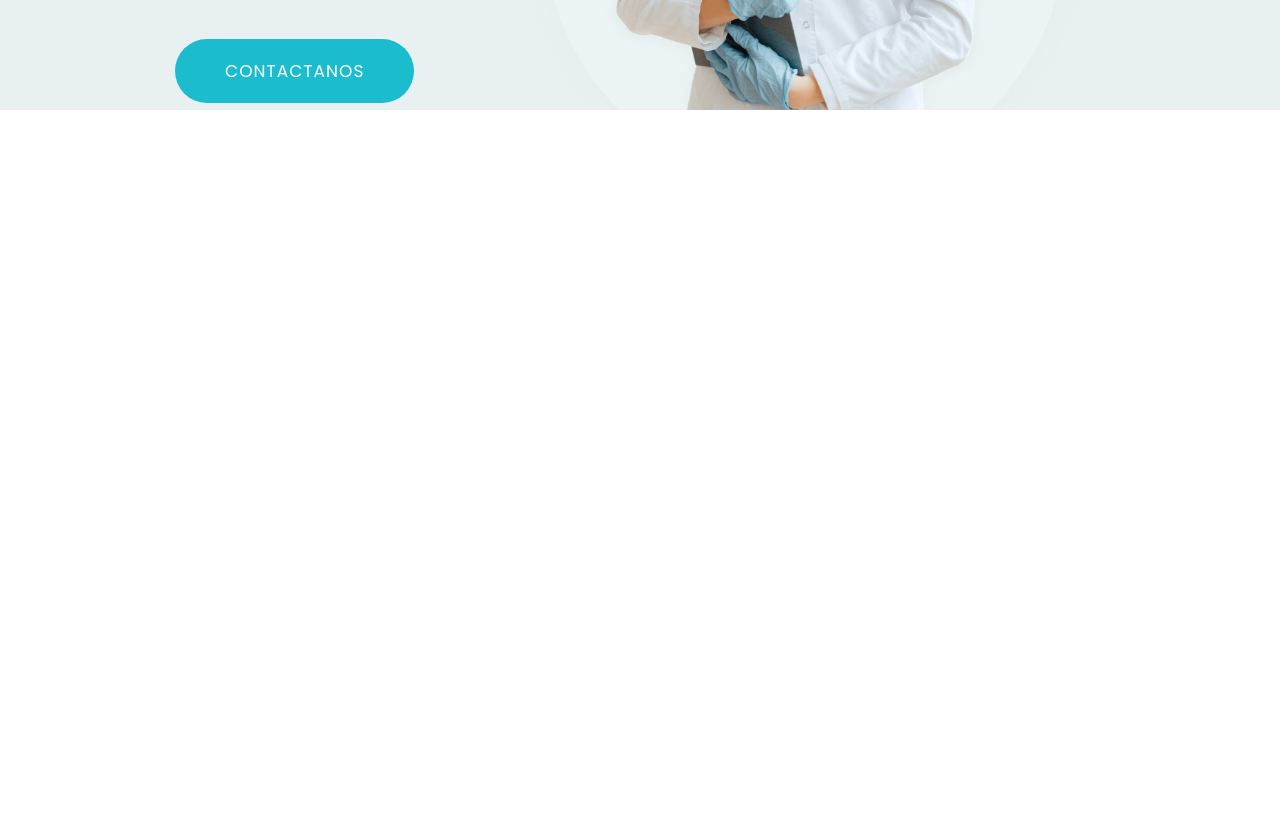
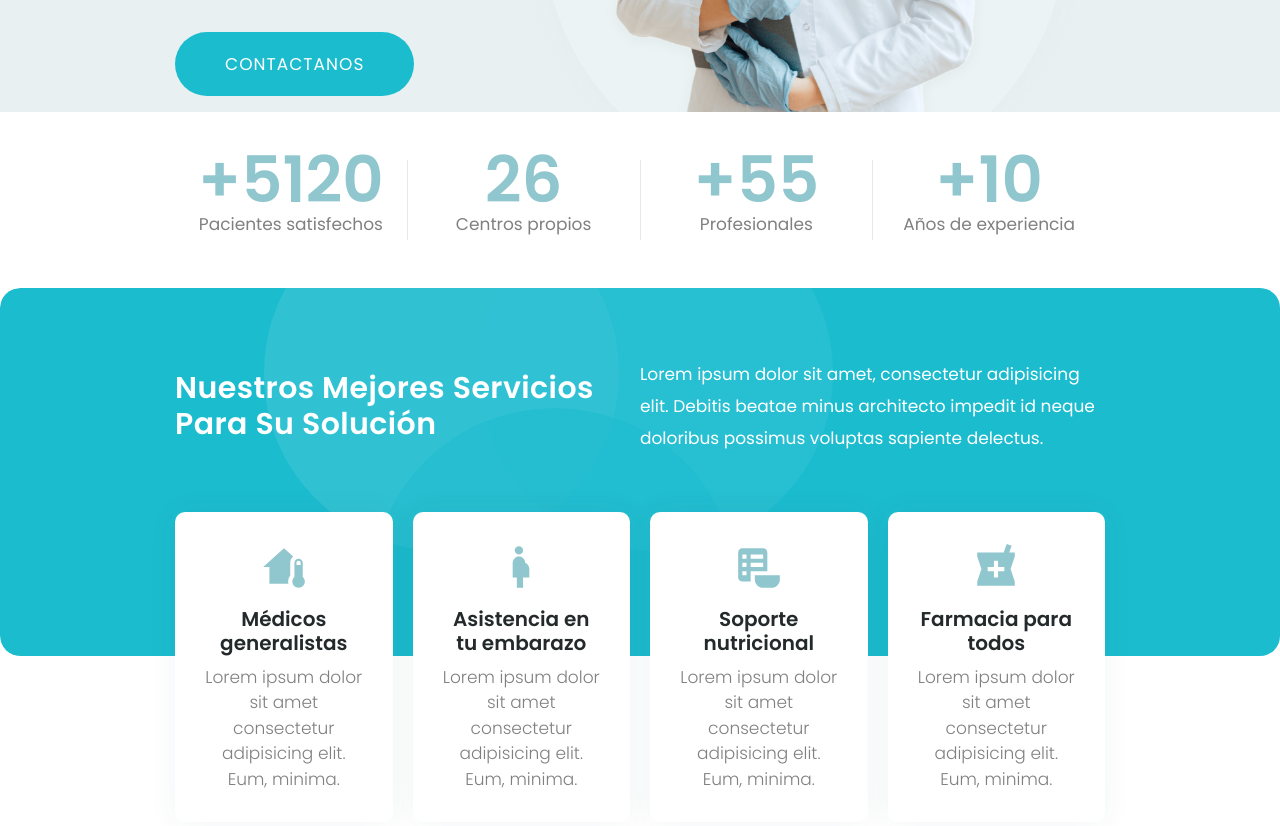
Before and after one commit to matiaslascano/centromedico, a plain HTML site: page index.html in a window 1280 px wide. Shown: the part 594-1420 px from the top of the page. Drawn offline with nearby package versions, Linux system fonts and the light colour scheme.

Commit message:
Stats and services ready

```diff
--- a/index.html
+++ b/index.html
@@ -15,7 +15,6 @@
       href="https://fonts.googleapis.com/css2?family=Poppins:ital,wght@0,100;0,200;0,300;0,400;0,500;0,600;0,700;0,800;0,900;1,100;1,200;1,300;1,400;1,500;1,600;1,700;1,800;1,900&display=swap"
       rel="stylesheet"
     />
-
   </head>
   <body>
     <header class="py-8 xl:pt-6 lg:pb-14">
@@ -206,7 +205,7 @@
               alias excepturi laboriosam delectus culpa error dolorum dolores,
               aliquid autem odit labore.
             </p>
-            <button class="btn btn-lg btn-accent mx-auto lg:mx-0">
+            <button class="btn btn-lg btn-accent mx-auto lg:mb-4 lg:mx-0">
               Contactanos
             </button>
           </div>
@@ -216,8 +215,128 @@
         </div>
       </div>
     </section>
+    <section class="stats section">
+      <div class="container mx-auto">
+        <div class="flex flex-col lg:flex-row gap-y-6 justify-between">
+          <div
+            class="stats__item flex-1 lg:border-r flex flex-col items-center"
+          >
+            <div
+              class="text-4xl lg:text-[64px] font-semibold text-accent-tertiary lg:mb-2"
+            >
+              +5120
+            </div>
+            <div>Pacientes satisfechos</div>
+          </div>
+          <div
+            class="stats__item flex-1 lg:border-r flex flex-col items-center"
+          >
+            <div
+              class="text-4xl lg:text-[64px] font-semibold text-accent-tertiary lg:mb-2"
+            >
+              26
+            </div>
+            <div>Centros propios</div>
+          </div>
+          <div
+            class="stats__item flex-1 lg:border-r flex flex-col items-center"
+          >
+            <div
+              class="text-4xl lg:text-[64px] font-semibold text-accent-tertiary lg:mb-2"
+            >
+              +55
+            </div>
+            <div>Profesionales</div>
+          </div>
+          <div class="stats__item flex-1 flex flex-col items-center">
+            <div
+              class="text-4xl lg:text-[64px] font-semibold text-accent-tertiary lg:mb-2"
+            >
+              +10
+            </div>
+            <div>Años de experiencia</div>
+          </div>
+        </div>
+      </div>
+    </section>
+    <section class="services">
+      <div
+        class="bg-services bg-cover bg-no-repeat max-w-[1466px] mx-4 lg:mx-auto rounded-[20px] lg:pt-[70px] px-6 lg:px-0 relative h-[368px] flex items-center lg:items-start -z-10"
+      >
+        <div class="container mx-auto">
+          <div
+            class="services__top flex items-center flex-col lg:flex-row lg:mb-[60px]"
+          >
+            <h2
+              class="h2 text-white flex-1 mb-4 lg:mb-0 text-center lg:text-left"
+            >
+              Nuestros mejores servicios para su solución
+            </h2>
+            <p
+              class="text-white flex-1 text-center lg:text-left max-w-2xl lg:max-w-none"
+            >
+              Lorem ipsum dolor sit amet, consectetur adipisicing elit. Debitis
+              beatae minus architecto impedit id neque doloribus possimus
+              voluptas sapiente delectus.
+            </p>
+          </div>
+        </div>
+      </div>
+      <div class="container mx-auto mt-8 lg:-mt-[144px]">
+        <div class="grid lg:grid-cols-4 gap-5 px-8 lg:px-0">
+          <div
+            class="services__item bg-white p-[30px] rounded-[10px] shadow-custom2 min-h-[288px] flex flex-col items-center text-center"
+          >
+            <div class="mb-[15px]">
+              <img src="./assets/icons/services/icon-1.svg" alt="" />
+            </div>
+            <h3 class="h3 mb-[10px]">Médicos generalistas</h3>
+            <p class="font-light leading-normal max-w-[300px]">
+              Lorem ipsum dolor sit amet consectetur adipisicing elit. Eum,
+              minima.
+            </p>
+          </div>
+          <div
+            class="services__item bg-white p-[30px] rounded-[10px] shadow-custom2 min-h-[288px] flex flex-col items-center text-center"
+          >
+            <div class="mb-[15px]">
+              <img src="./assets/icons/services/icon-2.svg" alt="" />
+            </div>
+            <h3 class="h3 mb-[10px]">Asistencia en tu embarazo</h3>
+            <p class="font-light leading-normal max-w-[300px]">
+              Lorem ipsum dolor sit amet consectetur adipisicing elit. Eum,
+              minima.
+            </p>
+          </div>
+          <div
+            class="services__item bg-white p-[30px] rounded-[10px] shadow-custom2 min-h-[288px] flex flex-col items-center text-center"
+          >
+            <div class="mb-[15px]">
+              <img src="./assets/icons/services/icon-3.svg" alt="" />
+            </div>
+            <h3 class="h3 mb-[10px]">Soporte nutricional</h3>
+            <p class="font-light leading-normal max-w-[300px]">
+              Lorem ipsum dolor sit amet consectetur adipisicing elit. Eum,
+              minima.
+            </p>
+          </div>
+          <div
+            class="services__item bg-white p-[30px] rounded-[10px] shadow-custom2 min-h-[288px] flex flex-col items-center text-center"
+          >
+            <div class="mb-[15px]">
+              <img src="./assets/icons/services/icon-4.svg" alt="" />
+            </div>
+            <h3 class="h3 mb-[10px]">Farmacia para todos</h3>
+            <p class="font-light leading-normal max-w-[300px]">
+              Lorem ipsum dolor sit amet consectetur adipisicing elit. Eum,
+              minima.
+            </p>
+          </div>
+        </div>
+      </div>
+    </section>
 
-    <div class="h-[4000px]"></divcl>
+    <div class="h-[4000px]"></div>
 
     <script src="js/swiper-bundle.min.js"></script>
     <script src="js/scrollreveal.min.js"></script>
```
Also changed, not shown: dist/output.css.
